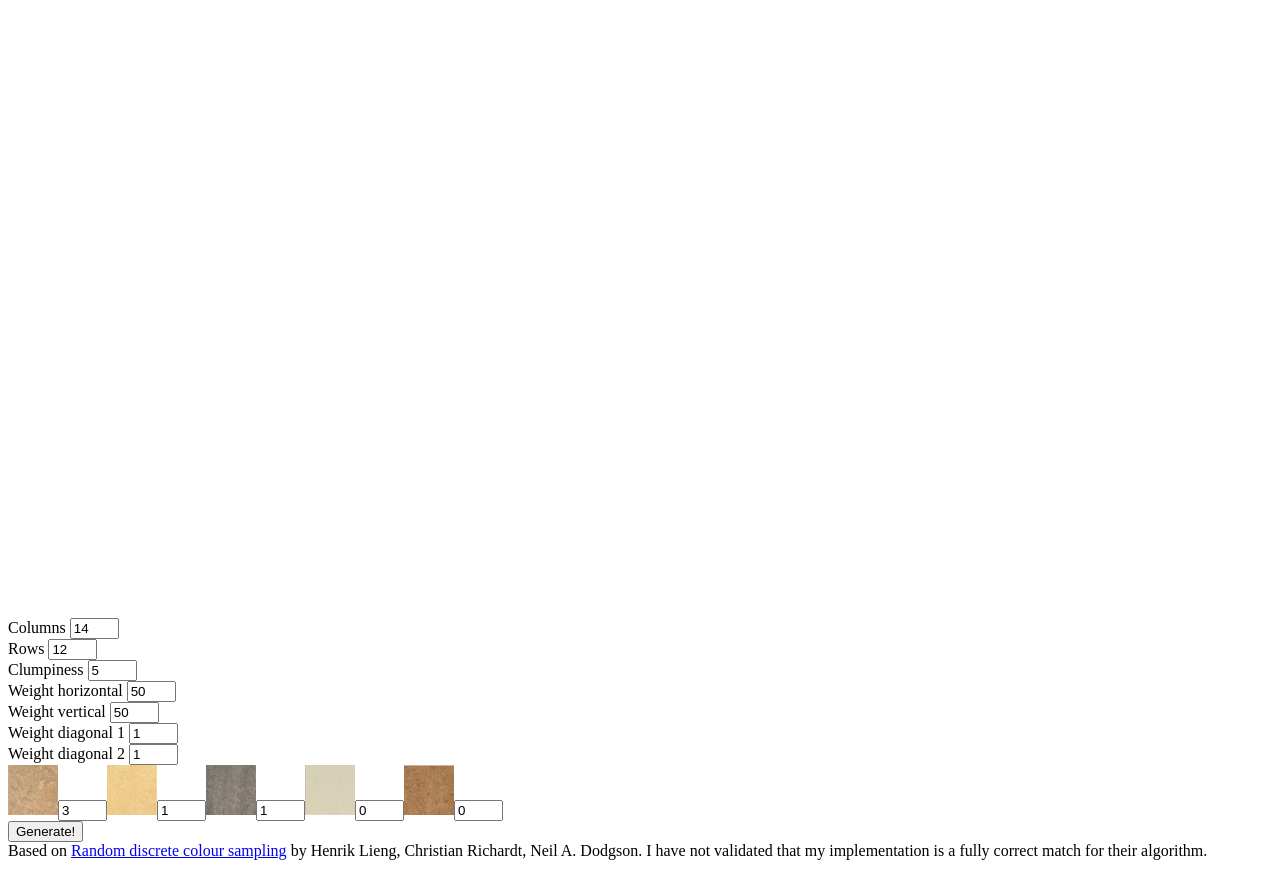
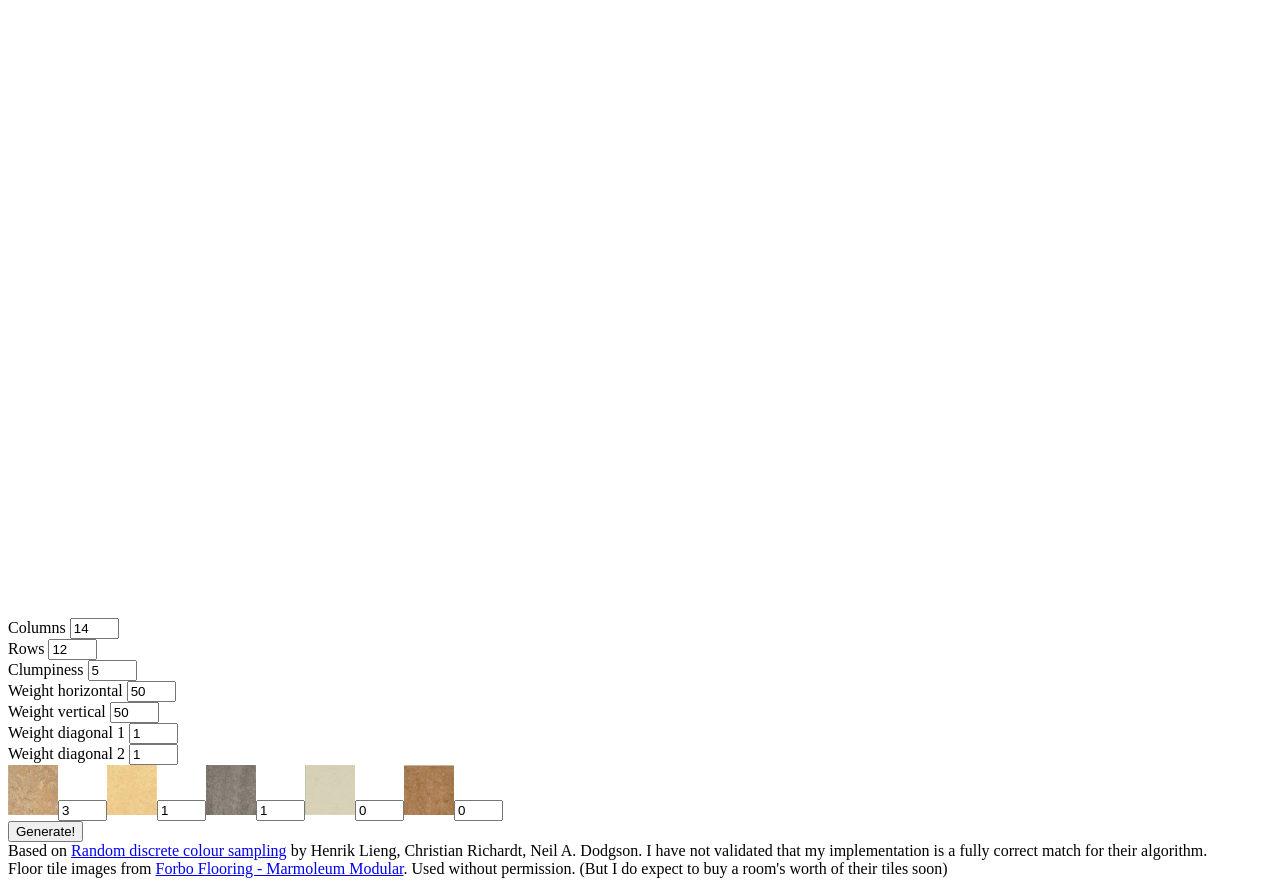
Before and after one commit to edward3h/random_tiles, a plain HTML site: page index.html in a window 1280 px wide. Shown: the part 48-934 px from the top of the page. Drawn offline with nearby package versions, Linux system fonts and the light colour scheme; a script that the page names is missing.

Commit message:
comment on tile images

```diff
--- a/index.html
+++ b/index.html
@@ -32,5 +32,7 @@ Random discrete colour sampling</a> by Henrik Lieng, Christian Richardt, Neil A.
 I have not validated that my implementation is a fully correct match for their
 algorithm.
 </div>
+<div>Floor tile images from <a href="http://www.forboflooringna.com/Commercial-Flooring/Products/Marmoleum/Marmoleum-Modular/">
+Forbo Flooring - Marmoleum Modular</a>. Used without permission. (But I do expect to buy a room's worth of their tiles soon)</div>
 </body>
 </html>
```
